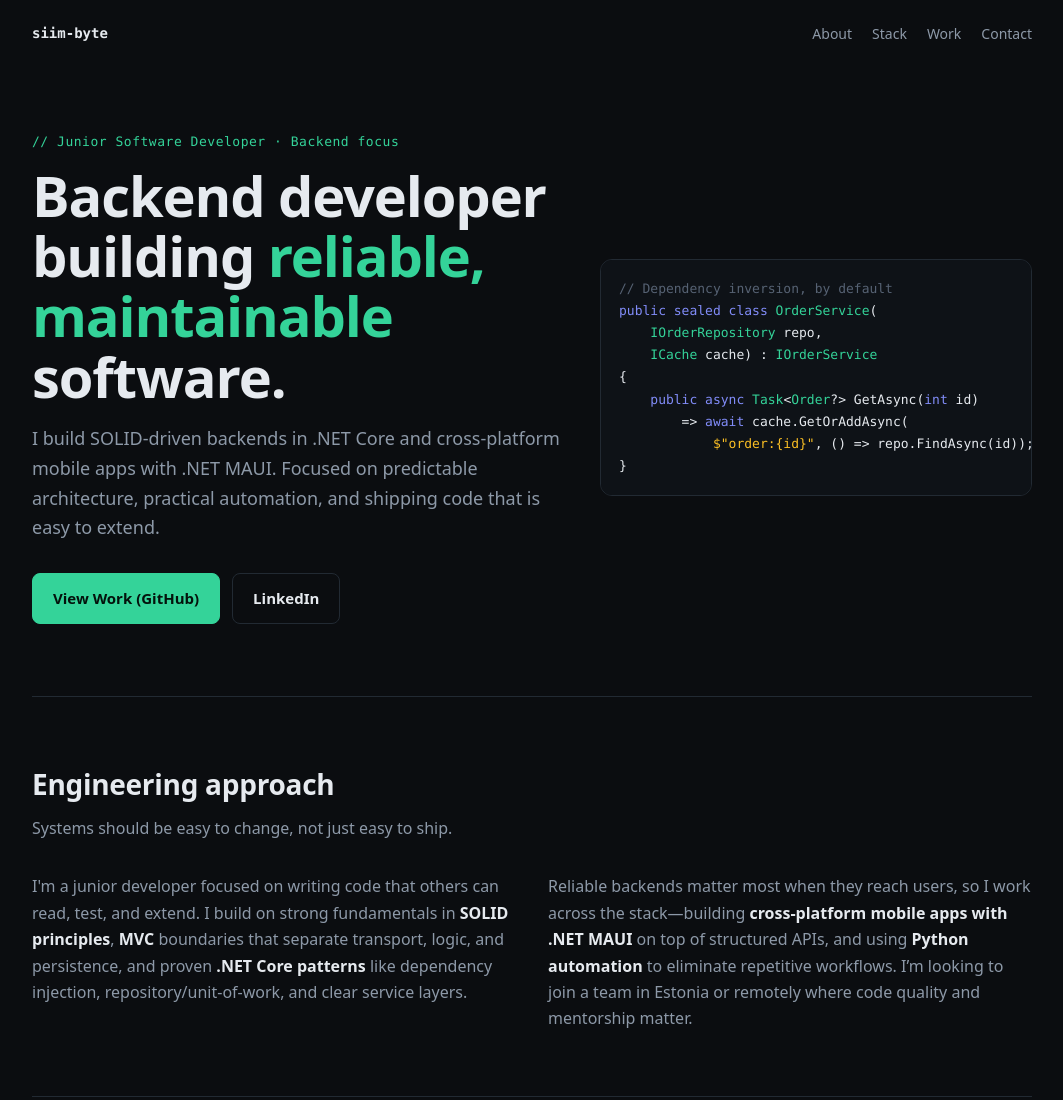
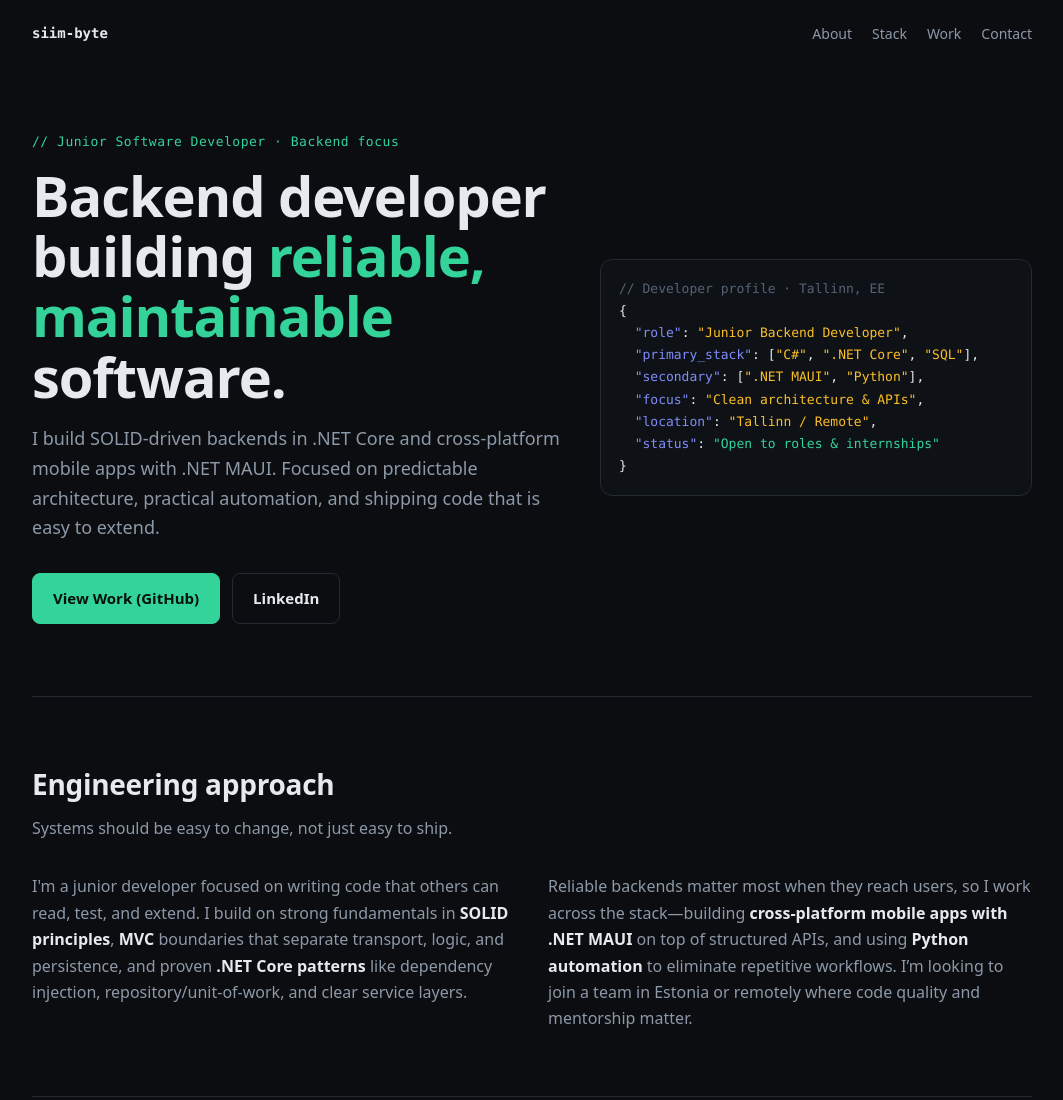
Before and after one commit to Siim-byte/Portfolio, a plain HTML site: page index.html in a window 1280 px wide. Shown: the top 1100 px of the page, without its empty margins (108-1171 px from the left). Drawn offline with Linux system fonts and the light colour scheme.

Commit message:
Update index
Added job status

```diff
--- a/index.html
+++ b/index.html
@@ -17,15 +17,16 @@
 <p class="sub">I build SOLID-driven backends in .NET Core and cross-platform mobile apps with .NET MAUI. Focused on predictable architecture, practical automation, and shipping code that is easy to extend.</p>
 <div class="btns"><a class="btn p" href="https://github.com" target="_blank" rel="noopener">View Work (GitHub)</a><a class="btn" href="https://www.linkedin.com/in/siim-bel%C3%B5i-2b7867450/" target="_blank" rel="noopener">LinkedIn</a></div>
 </div>
-<pre class="mono"><span class="c">// Dependency inversion, by default</span>
-<span class="k">public sealed class</span> <span class="t">OrderService</span>(
-    <span class="t">IOrderRepository</span> repo,
-    <span class="t">ICache</span> cache) : <span class="t">IOrderService</span>
+<pre class="mono"><span class="c">// Developer profile · Tallinn, EE</span>
 {
-    <span class="k">public async</span> <span class="t">Task</span>&lt;<span class="t">Order</span>?&gt; GetAsync(<span class="k">int</span> id)
-        =&gt; <span class="k">await</span> cache.GetOrAddAsync(
-            <span class="s">$"order:{id}"</span>, () =&gt; repo.FindAsync(id));
+  <span class="k">"role"</span>: <span class="s">"Junior Backend Developer"</span>,
+  <span class="k">"primary_stack"</span>: [<span class="s">"C#"</span>, <span class="s">".NET Core"</span>, <span class="s">"SQL"</span>],
+  <span class="k">"secondary"</span>: [<span class="s">".NET MAUI"</span>, <span class="s">"Python"</span>],
+  <span class="k">"focus"</span>: <span class="s">"Clean architecture &amp; APIs"</span>,
+  <span class="k">"location"</span>: <span class="s">"Tallinn / Remote"</span>,
+  <span class="k">"status"</span>: <span class="t">"Open to roles &amp; internships"</span>
 }</pre>
+
 </header>
 
 <section id="about">
```
